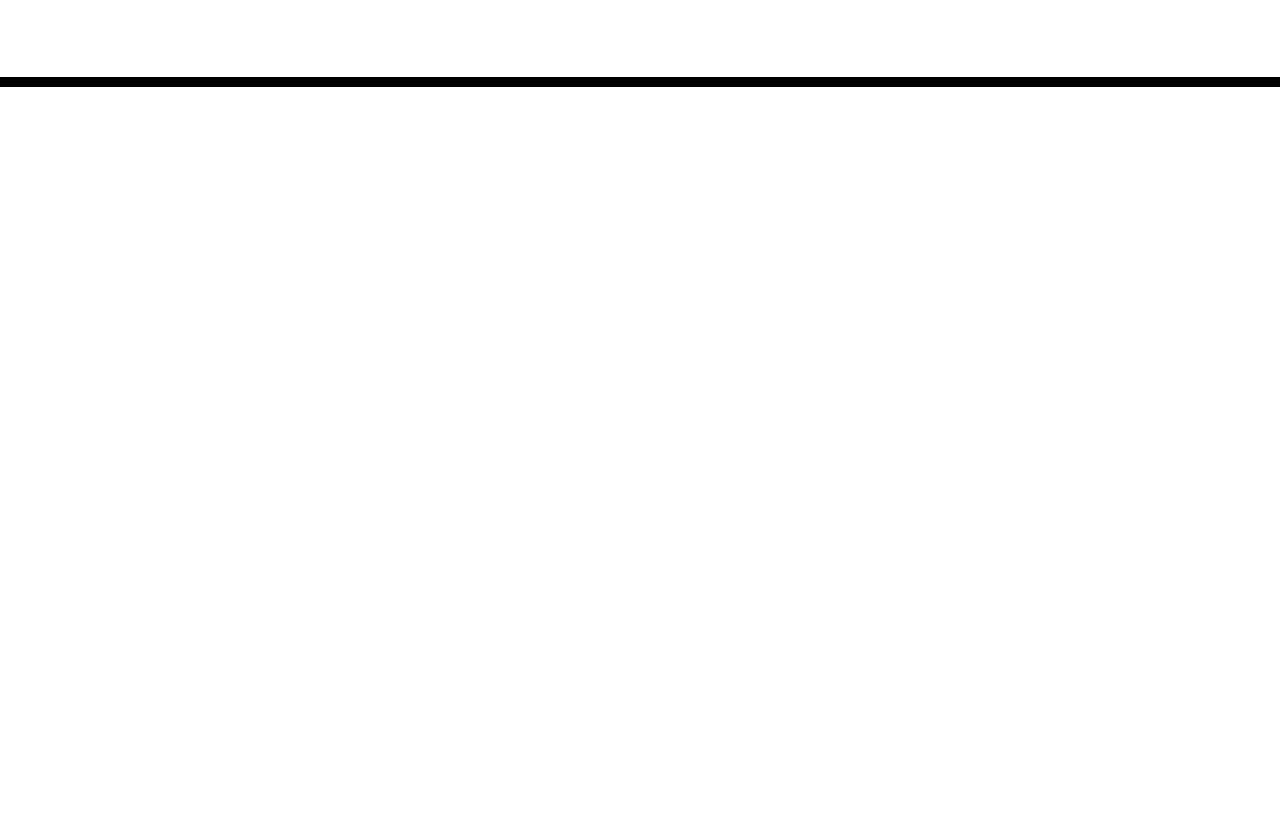
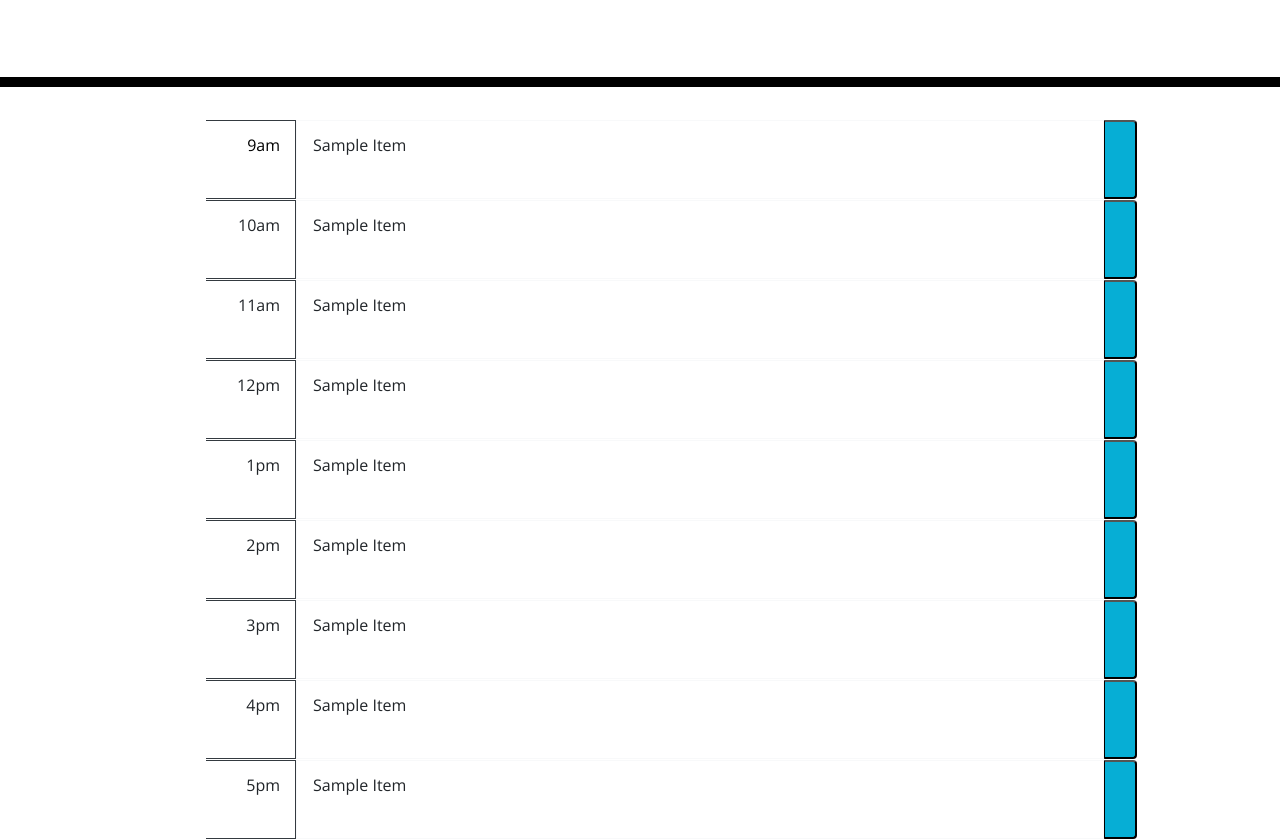
Before and after one commit to TSRodgers/work-day-scheduler, a plain HTML site: page index.html in a window 1280 px wide. Shown: the part 181-1020 px from the top of the page. Before the commit the page ends 800 px from the top, so only its background shows below. Drawn offline with nearby package versions, Linux system fonts and the light colour scheme; files that its build step writes are made by us from their sources; a web font is replaced by a local one.

Commit message:
html and bootstrap classes

```diff
--- a/assets/css/style.css
+++ b/assets/css/style.css
@@ -1,10 +1,10 @@
 body {
-  font-family: 'Open Sans', sans-serif;
+  font-family: "Open Sans", sans-serif;
   font-size: 16px;
   line-height: 1;
 }
 
-textarea{
+textarea {
   background: transparent;
   border: none;
   resize: none;
@@ -21,11 +21,11 @@ textarea{
   border-bottom: 10px solid black;
 }
 
-.description{
+.description {
   white-space: pre-wrap;
 }
 
-.time-block{
+.time-block {
   text-align: center;
   border-radius: 15px;
 }
@@ -33,7 +33,7 @@ textarea{
 .row {
   white-space: pre-wrap;
   height: 80px;
-  border-top: 1px solid white;;
+  border-top: 1px solid white;
 }
 
 .hour {
@@ -61,11 +61,11 @@ textarea{
   border-left: 1px solid black;
   border-top-right-radius: 15px;
   border-bottom-right-radius: 15px;
-  background-color: #06AED5;
+  background-color: #06aed5;
   color: white;
 }
 
-.saveBtn i:hover {
+.saveBtn:hover {
   font-size: 20px;
-  transition: all .3s ease-in-out;
+  transition: all 0.3s ease-in-out;
 }
--- a/index.html
+++ b/index.html
@@ -18,7 +18,11 @@
       href="https://fonts.googleapis.com/css?family=Open+Sans&display=swap"
       rel="stylesheet"
     />
-    <link rel="stylesheet" href="style.css" />
+    <link
+      rel="stylesheet"
+      href="https://cdnjs.cloudflare.com/ajax/libs/open-iconic/1.1.1/font/css/open-iconic-bootstrap.min.css"
+    />
+    <link rel="stylesheet" href="./assets/css/style.css" />
     <title>Work Day Scheduler</title>
   </head>
 
@@ -30,6 +34,78 @@
     </header>
     <div class="container">
       <!-- Timeblocks go here -->
+      <div class="row ml-5 d-flex justify-content-center">
+        <!-- prettier-ignore -->
+        <div class="col-1 border border-dark border-left-0 text-right pt-3 hour">9am</div>
+        <!-- prettier-ignore -->
+        <div class="col-9 border border-light p-3 text-input mr-0 pr-0">Sample Item</div>
+        <!-- prettier-ignore -->
+        <div><button class="saveBtn col w-100 h-100 ml-0 rounded-right"><span class="oi oi-lock-locked"></span></button></div>
+      </div>
+      <div class="row ml-5 d-flex justify-content-center">
+        <!-- prettier-ignore -->
+        <div class="col-1 border border-dark border-left-0 text-right pt-3">10am</div>
+        <!-- prettier-ignore -->
+        <div class="col-9 border border-light p-3 text-input mr-0 pr-0">Sample Item</div>
+        <!-- prettier-ignore -->
+        <div><button class="col w-100 h-100 ml-0 saveBtn rounded-right  "><span class="oi oi-lock-locked"></span></button></div>
+      </div>
+      <div class="row ml-5 d-flex justify-content-center">
+        <!-- prettier-ignore -->
+        <div class="col-1 border border-dark border-left-0 text-right pt-3">11am</div>
+        <!-- prettier-ignore -->
+        <div class="col-9 border border-light p-3 text-input mr-0 pr-0">Sample Item</div>
+        <!-- prettier-ignore -->
+        <div><button class="col w-100 h-100 ml-0 saveBtn rounded-right  "><span class="oi oi-lock-locked"></span></button></div>
+      </div>
+      <div class="row ml-5 d-flex justify-content-center">
+        <!-- prettier-ignore -->
+        <div class="col-1 border border-dark border-left-0 text-right pt-3">12pm</div>
+        <!-- prettier-ignore -->
+        <div class="col-9 border border-light p-3 text-input mr-0 pr-0">Sample Item</div>
+        <!-- prettier-ignore -->
+        <div><button class="col w-100 h-100 ml-0 saveBtn rounded-right  "><span class="oi oi-lock-locked"></span></button></div>
+      </div>
+      <div class="row ml-5 d-flex justify-content-center">
+        <!-- prettier-ignore -->
+        <div class="col-1 border border-dark border-left-0 text-right pt-3">1pm</div>
+        <!-- prettier-ignore -->
+        <div class="col-9 border border-light p-3 text-input mr-0 pr-0">Sample Item</div>
+        <!-- prettier-ignore -->
+        <div><button class="col w-100 h-100 ml-0 saveBtn rounded-right  "><span class="oi oi-lock-locked"></span></button></div>
+      </div>
+      <div class="row ml-5 d-flex justify-content-center">
+        <!-- prettier-ignore -->
+        <div class="col-1 border border-dark border-left-0 text-right pt-3">2pm</div>
+        <!-- prettier-ignore -->
+        <div class="col-9 border border-light p-3 text-input mr-0 pr-0">Sample Item</div>
+        <!-- prettier-ignore -->
+        <div><button class="col w-100 h-100 ml-0 saveBtn rounded-right  "><span class="oi oi-lock-locked"></span></button></div>
+      </div>
+      <div class="row ml-5 d-flex justify-content-center">
+        <!-- prettier-ignore -->
+        <div class="col-1 border border-dark border-left-0 text-right pt-3">3pm</div>
+        <!-- prettier-ignore -->
+        <div class="col-9 border border-light p-3 text-input mr-0 pr-0">Sample Item</div>
+        <!-- prettier-ignore -->
+        <div><button class="col w-100 h-100 ml-0 saveBtn rounded-right  "><span class="oi oi-lock-locked"></span></button></div>
+      </div>
+      <div class="row ml-5 d-flex justify-content-center">
+        <!-- prettier-ignore -->
+        <div class="col-1 border border-dark border-left-0 text-right pt-3">4pm</div>
+        <!-- prettier-ignore -->
+        <div class="col-9 border border-light p-3 text-input mr-0 pr-0">Sample Item</div>
+        <!-- prettier-ignore -->
+        <div><button class="col w-100 h-100 ml-0 saveBtn rounded-right  "><span class="oi oi-lock-locked"></span></button></div>
+      </div>
+      <div class="row ml-5 d-flex justify-content-center">
+        <!-- prettier-ignore -->
+        <div class="col-1 border border-dark border-left-0 text-right pt-3">5pm</div>
+        <!-- prettier-ignore -->
+        <div class="col-9 border border-light p-3 text-input mr-0 pr-0">Sample Item</div>
+        <!-- prettier-ignore -->
+        <div><button class="col w-100 h-100 ml-0 saveBtn rounded-right  "><span class="oi oi-lock-locked"></span></button></div>
+      </div>
     </div>
 
     <script src="https://code.jquery.com/jquery-3.4.1.min.js"></script>
```
